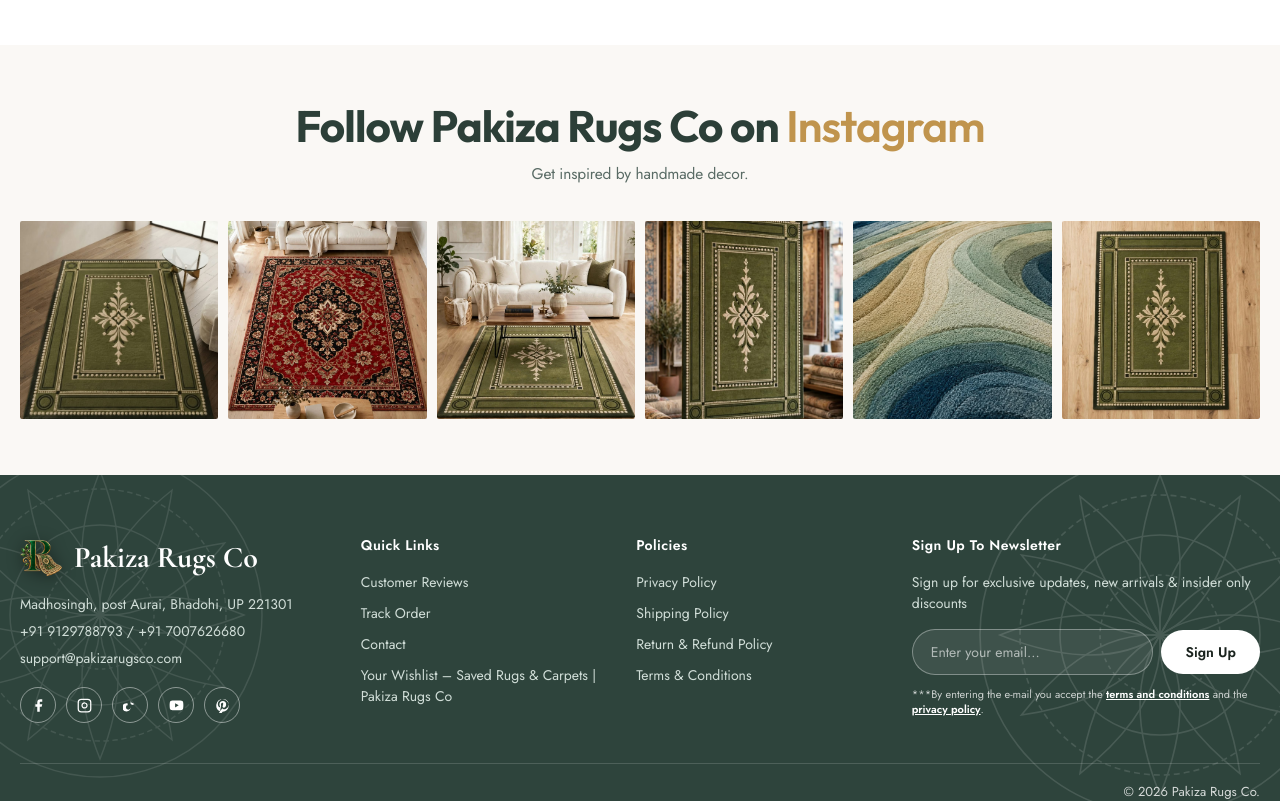
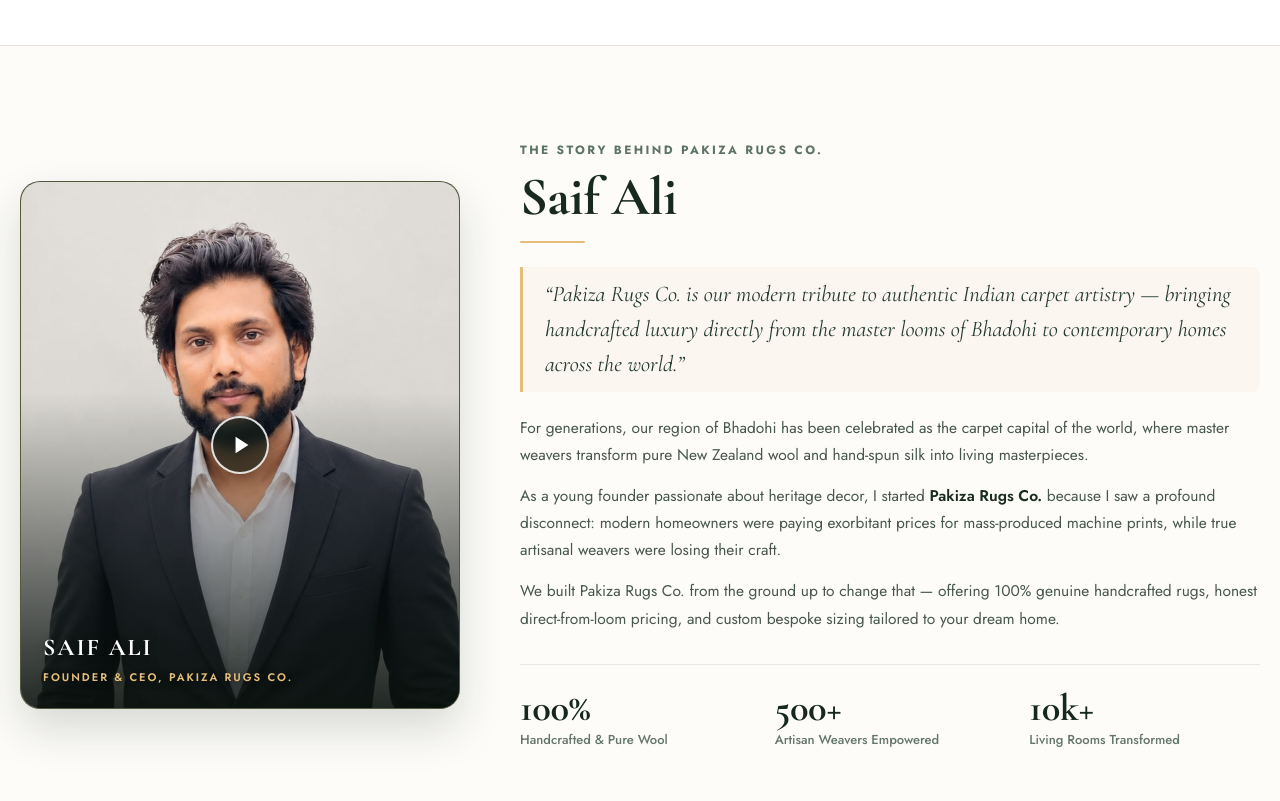
Before and after one commit to Saif3103/PakizaRugsCo_frontend, a React (Vite) app: page / in a window 1280 px wide. Shown: the part 8740-9541 px from the top of the page. Built offline with nearby package versions, Linux system fonts and the light colour scheme.

Commit message:
Add Founder & CEO Saif Ali authentic brand story section above Instagram

```diff
--- a/src/App.css
+++ b/src/App.css
@@ -1204,6 +1204,187 @@
   box-shadow: 0 10px 25px rgba(229, 190, 122, 0.5);
 }
 
+/* ── Founder & CEO Story Section ───────────────────────────── */
+.founder-story-section {
+  padding: 85px 0;
+  background: #fdfcf9;
+  border-top: 1px solid var(--line);
+  border-bottom: 1px solid var(--line);
+  position: relative;
+}
+.founder-story-grid {
+  display: grid;
+  grid-template-columns: 440px 1fr;
+  gap: 60px;
+  align-items: center;
+}
+.founder-card-wrap {
+  position: relative;
+}
+.founder-card {
+  position: relative;
+  border-radius: 20px;
+  overflow: hidden;
+  box-shadow: 0 20px 45px rgba(20, 32, 24, 0.16);
+  aspect-ratio: 4 / 4.8;
+  background: #1e3024;
+  border: 1px solid rgba(229, 190, 122, 0.28);
+  transition: transform 0.35s cubic-bezier(0.2, 0.8, 0.2, 1), box-shadow 0.35s ease;
+}
+.founder-card:hover {
+  transform: translateY(-4px);
+  box-shadow: 0 28px 60px rgba(20, 32, 24, 0.22);
+}
+.founder-photo {
+  width: 100%;
+  height: 100%;
+  object-fit: cover;
+  object-position: top center;
+  display: block;
+}
+.founder-card::after {
+  content: '';
+  position: absolute;
+  inset: 0;
+  background: linear-gradient(180deg, transparent 40%, rgba(10, 18, 14, 0.88) 100%);
+  pointer-events: none;
+}
+.founder-play-btn {
+  position: absolute;
+  top: 50%;
+  left: 50%;
+  transform: translate(-50%, -50%);
+  width: 58px;
+  height: 58px;
+  border-radius: 50%;
+  background: rgba(18, 30, 24, 0.65);
+  border: 2px solid rgba(255, 255, 255, 0.85);
+  backdrop-filter: blur(6px);
+  -webkit-backdrop-filter: blur(6px);
+  color: #fff;
+  display: flex;
+  align-items: center;
+  justify-content: center;
+  padding-left: 3px;
+  z-index: 3;
+  box-shadow: 0 8px 24px rgba(0, 0, 0, 0.35);
+  transition: transform 0.25s ease, background 0.25s ease, color 0.25s ease;
+  pointer-events: none;
+}
+.founder-card:hover .founder-play-btn {
+  transform: translate(-50%, -50%) scale(1.08);
+  background: #e5be7a;
+  color: #142018;
+  border-color: #fff;
+}
+.founder-badge-overlay {
+  position: absolute;
+  bottom: 22px;
+  left: 22px;
+  right: 22px;
+  z-index: 3;
+}
+.founder-badge-name {
+  font-family: 'Cormorant Garamond', Georgia, serif;
+  font-size: 24px;
+  font-weight: 700;
+  letter-spacing: 0.08em;
+  color: #ffffff;
+  margin: 0;
+  text-shadow: 0 2px 8px rgba(0, 0, 0, 0.6);
+}
+.founder-badge-title {
+  font-family: 'Jost', sans-serif;
+  font-size: 11px;
+  font-weight: 600;
+  letter-spacing: 0.18em;
+  color: #e5be7a;
+  margin: 3px 0 0;
+  text-transform: uppercase;
+  text-shadow: 0 2px 6px rgba(0, 0, 0, 0.6);
+}
+
+/* Right Story Content */
+.founder-content {
+  padding: 10px 0;
+}
+.founder-eyebrow {
+  display: block;
+  font-family: 'Jost', sans-serif;
+  font-size: 12px;
+  font-weight: 700;
+  letter-spacing: 0.2em;
+  color: #5d7366;
+  text-transform: uppercase;
+  margin-bottom: 8px;
+}
+.founder-title {
+  font-family: 'Cormorant Garamond', Georgia, serif;
+  font-size: clamp(38px, 4.5vw, 54px);
+  font-weight: 700;
+  color: #182a1f;
+  margin: 0 0 14px;
+  line-height: 1.1;
+  letter-spacing: -0.01em;
+}
+.founder-accent-line {
+  width: 65px;
+  height: 2.5px;
+  background: #e5be7a;
+  border-radius: 2px;
+  margin-bottom: 24px;
+}
+.founder-quote {
+  font-family: 'Cormorant Garamond', Georgia, serif;
+  font-size: clamp(19px, 2.2vw, 22.5px);
+  font-style: italic;
+  line-height: 1.55;
+  color: #243a2d;
+  margin: 0 0 22px;
+  padding: 10px 0 10px 22px;
+  border-left: 3px solid #e5be7a;
+  background: rgba(229, 190, 122, 0.08);
+  border-radius: 0 8px 8px 0;
+}
+.founder-paragraphs {
+  color: #48574d;
+  font-size: 15.5px;
+  line-height: 1.75;
+  display: flex;
+  flex-direction: column;
+  gap: 14px;
+  margin-bottom: 32px;
+}
+.founder-paragraphs strong {
+  color: #1a2c20;
+  font-weight: 600;
+}
+.founder-stats {
+  display: grid;
+  grid-template-columns: repeat(3, 1fr);
+  gap: 24px;
+  padding-top: 24px;
+  border-top: 1px solid rgba(0, 0, 0, 0.08);
+}
+.founder-stat-item {
+  display: flex;
+  flex-direction: column;
+  gap: 4px;
+}
+.founder-stat-num {
+  font-family: 'Cormorant Garamond', Georgia, serif;
+  font-size: clamp(28px, 3.2vw, 38px);
+  font-weight: 700;
+  color: #16281d;
+  line-height: 1;
+}
+.founder-stat-label {
+  font-size: 13px;
+  color: #64756b;
+  font-weight: 500;
+  line-height: 1.35;
+}
+
 /* ── Instagram Grid ────────────────────────────────────────── */
 .insta {
   display: grid;
@@ -1931,6 +2112,27 @@
     padding: 26px 18px;
     border-radius: 14px;
   }
+  .founder-story-section {
+    padding: 55px 0;
+  }
+  .founder-story-grid {
+    grid-template-columns: 1fr;
+    gap: 36px;
+  }
+  .founder-card {
+    max-width: 360px;
+    margin: 0 auto;
+    aspect-ratio: 4 / 4.6;
+  }
+  .founder-stats {
+    gap: 16px;
+  }
+  .founder-stat-num {
+    font-size: 26px;
+  }
+  .founder-stat-label {
+    font-size: 12px;
+  }
   /* Keep perks strip in a single unbroken horizontal line on mobile */
   .perks-strip {
     padding: 12px 16px;
--- a/src/pages/HomePage.jsx
+++ b/src/pages/HomePage.jsx
@@ -11,6 +11,7 @@
 } from '../data/pakizaData';
 import logoImg from '../assets/logo.png';
 import wordmark3DImg from '../assets/pakiza-3d-wordmark.png';
+import founderImg from '../assets/founder-saif-ali.jpg';
 import FloatingChatAndScroll from '../components/FloatingChatAndScroll';
 
 const heroSlides = [
@@ -743,6 +744,74 @@
           </div>
         </section>
 
+        {/* ── The Story Behind Pakiza Rugs Co. / Founder & CEO ── */}
+        <section className="founder-story-section" id="founder-story">
+          <div className="wrap">
+            <div className="founder-story-grid">
+              {/* Left: Founder Portrait Card */}
+              <div className="founder-card-wrap">
+                <div className="founder-card">
+                  <img
+                    src={founderImg}
+                    alt="Saif Ali — Founder & CEO, Pakiza Rugs Co."
+                    className="founder-photo"
+                  />
+                  {/* Subtle video play button aesthetic */}
+                  <div className="founder-play-btn" aria-hidden="true" title="Story of Pakiza Rugs Co.">
+                    <svg viewBox="0 0 24 24" width="22" height="22" fill="currentColor">
+                      <polygon points="5 3 19 12 5 21 5 3" />
+                    </svg>
+                  </div>
+                  {/* Bottom badge overlay */}
+                  <div className="founder-badge-overlay">
+                    <h3 className="founder-badge-name">SAIF ALI</h3>
+                    <p className="founder-badge-title">FOUNDER &amp; CEO, PAKIZA RUGS CO.</p>
+                  </div>
+                </div>
+              </div>
+
+              {/* Right: Story Content */}
+              <div className="founder-content">
+                <span className="founder-eyebrow">THE STORY BEHIND PAKIZA RUGS CO.</span>
+                <h2 className="founder-title">Saif Ali</h2>
+                <div className="founder-accent-line" aria-hidden="true" />
+
+                <blockquote className="founder-quote">
+                  &ldquo;Pakiza Rugs Co. is our modern tribute to authentic Indian carpet artistry &mdash; bringing handcrafted luxury directly from the master looms of Bhadohi to contemporary homes across the world.&rdquo;
+                </blockquote>
+
+                <div className="founder-paragraphs">
+                  <p>
+                    For generations, our region of Bhadohi has been celebrated as the carpet capital of the world, where master weavers transform pure New Zealand wool and hand-spun silk into living masterpieces.
+                  </p>
+                  <p>
+                    As a young founder passionate about heritage decor, I started <strong>Pakiza Rugs Co.</strong> because I saw a profound disconnect: modern homeowners were paying exorbitant prices for mass-produced machine prints, while true artisanal weavers were losing their craft.
+                  </p>
+                  <p>
+                    We built Pakiza Rugs Co. from the ground up to change that &mdash; offering 100% genuine handcrafted rugs, honest direct-from-loom pricing, and custom bespoke sizing tailored to your dream home.
+                  </p>
+                </div>
+
+                {/* Stats row */}
+                <div className="founder-stats">
+                  <div className="founder-stat-item">
+                    <span className="founder-stat-num">100%</span>
+                    <span className="founder-stat-label">Handcrafted &amp; Pure Wool</span>
+                  </div>
+                  <div className="founder-stat-item">
+                    <span className="founder-stat-num">500+</span>
+                    <span className="founder-stat-label">Artisan Weavers Empowered</span>
+                  </div>
+                  <div className="founder-stat-item">
+                    <span className="founder-stat-num">10k+</span>
+                    <span className="founder-stat-label">Living Rooms Transformed</span>
+                  </div>
+                </div>
+              </div>
+            </div>
+          </div>
+        </section>
+
         {/* ── Instagram Feed ─────────────────────────────────── */}
         <section>
           <div className="wrap">
```
Also changed, not shown: public/founder-saif-ali.jpg (added), src/assets/founder-saif-ali.jpg (added).
